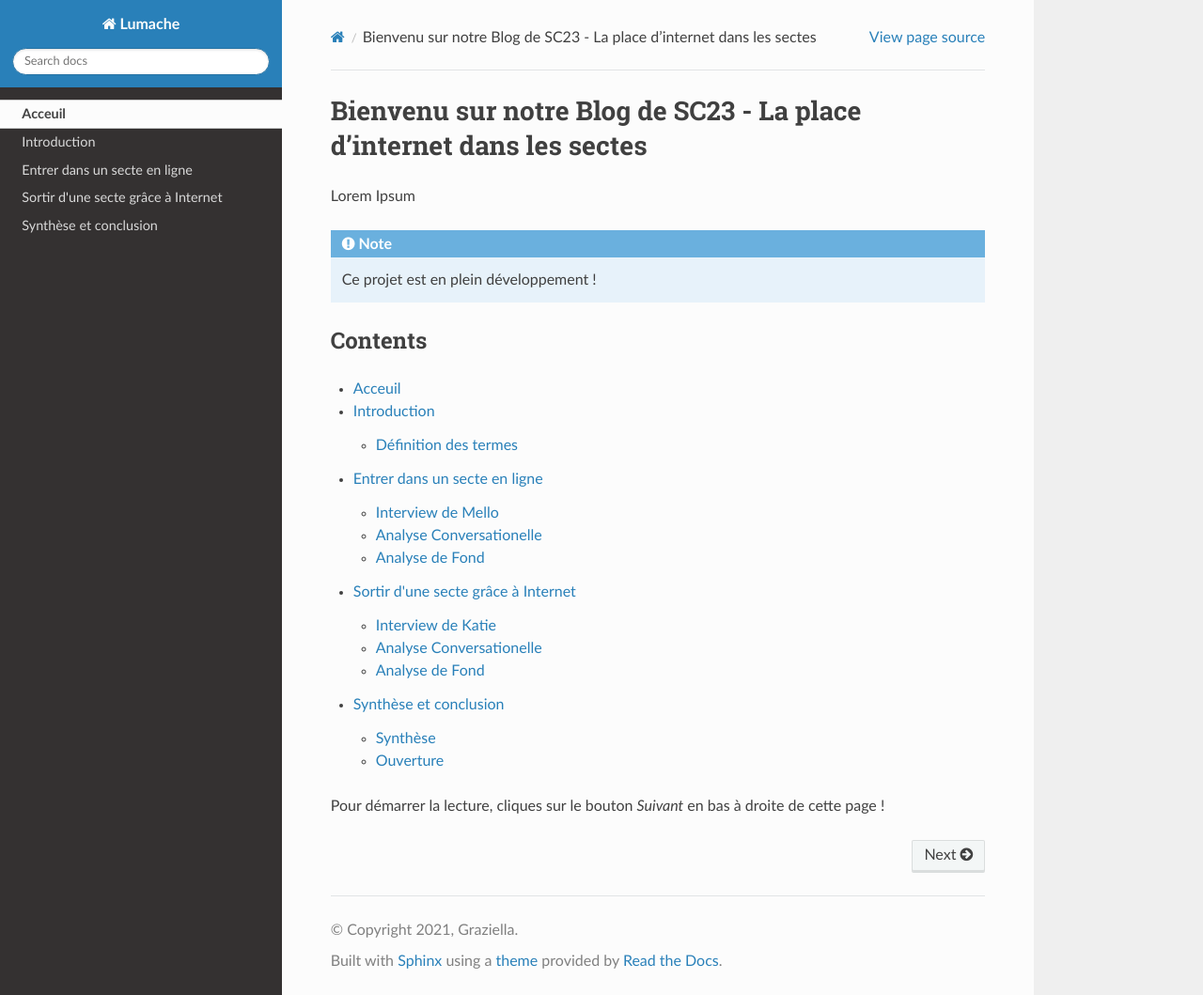
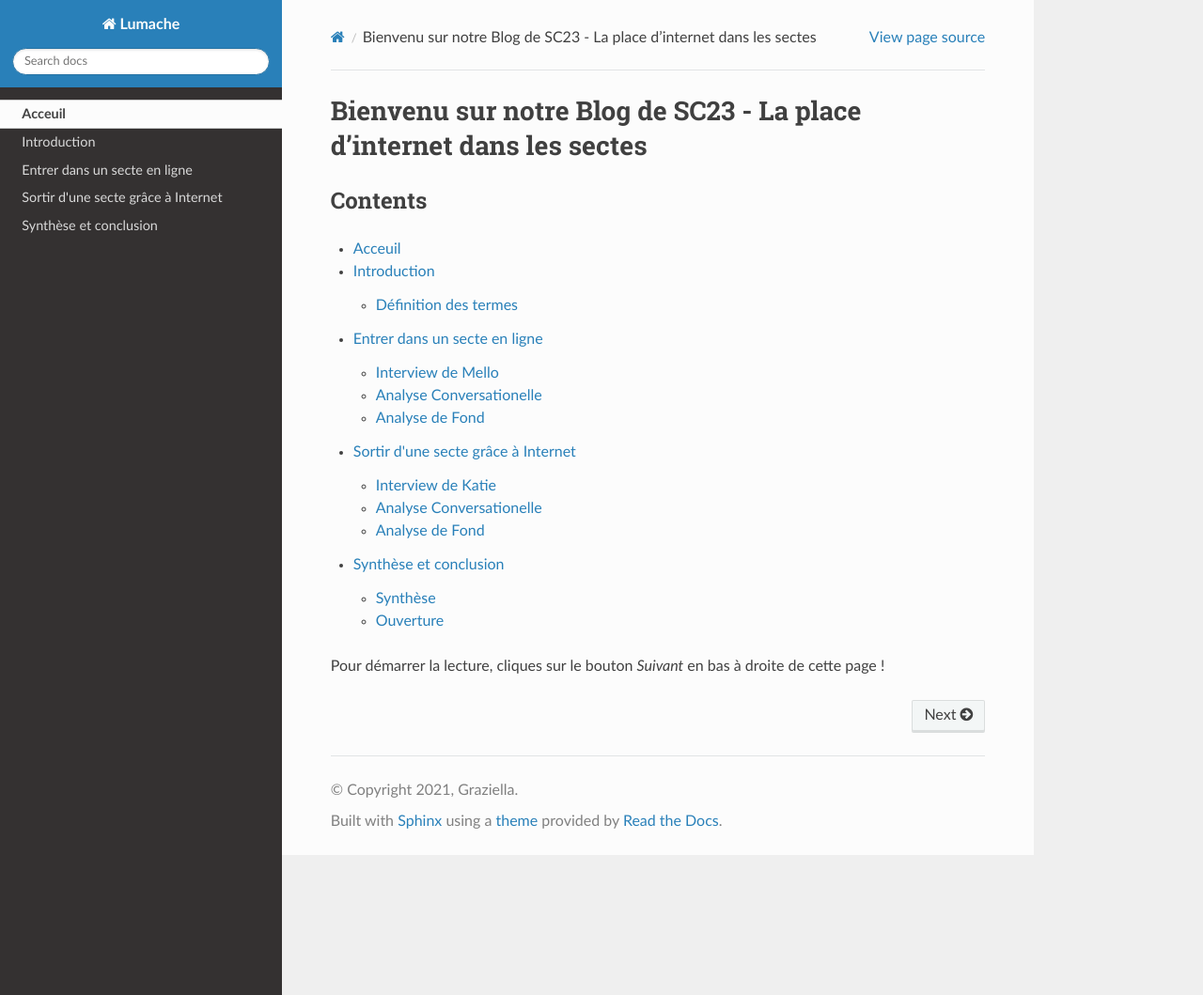
Before and after one commit to iceknith/SC23-quoicousectaire-website, a Sphinx documentation site: the page built from docs/source/index.rst, in a window 1280 px wide and 1059 px high. Shown: the whole window at 94% size. Built offline with Sphinx 7.4.7 and the Read the Docs theme 3.1.0, drawn with Linux system fonts in a browser that asks for light colours.

Commit message:
updated files

```diff
--- a/docs/source/index.rst
+++ b/docs/source/index.rst
@@ -1,11 +1,5 @@
 Bienvenu sur notre Blog de SC23 - La place d'internet dans les sectes
 ===================================
-
-Lorem Ipsum
-
-.. note::
-
-   Ce projet est en plein développement !
 
 Contents
 --------
--- a/docs/source/katie.rst
+++ b/docs/source/katie.rst
@@ -127,3 +127,6 @@ Ensuite, on peut remarquer que dans Opus Dei, de nouvelles normes sociales ont
 On peut remarquer que dans de nombreux groupes de contrôles ou de dérives sectaires, à l’instar d’Opus Dei, de nouvelles normes sociales sont créées. On peut penser que celles-ci ont comme vocation de remplacer celles de la société, considérées comme impures ou indésirables. Ces nouvelles normes sociales vont encore plus appuyer la distinction entre le reste de la société et le groupe.
 
 L’avènement de nouvelles normes sociales accompagne la création d’une nouvelle hiérarchie sociale, où le plus haut on est, le plus de privilèges on as dans le groupe. On retrouve en haut de cette pyramide sociale le chef créateur du groupe, dans notre cas il s'agit de Saint Josémaria, qui va être vénéré, et à qui on va souvent attribuer un statut de dieu vivant. Cela contrecarre d’office toute réticence basée sur la non-légitimité du chef du groupe, ainsi que sa capacité à prendre de bonnes décisions pour le groupe: Le chef est forcément légitime, et il ne peut pas échouer, s' il a été choisi par Dieu !
+
+Pour conclure, les groupes de contrôles et dérives sectaires utilisent souvent une façade, qui est souvent religieuse pour de nombreuses raisons, pour attirer des membres.
+Ces membres, une fois à l’intérieur du groupe, vont être idéologiquement et socialement coupés de l’extérieur pour empêcher de sortir du groupe, s'ils y sont abusés, car ils ne penseront pas être abusés. De nouvelles normes sociales sont érigées pour encore plus séparer le membre du reste de la société. Finalement, la légitimité du chef du groupe, ainsi que celle de ses privilèges, est assise par une nouvelle hiérarchie sociale sur laquelle il trône, pouvant impunément abuser de ses membres, sans remise en question de leur part.
```
